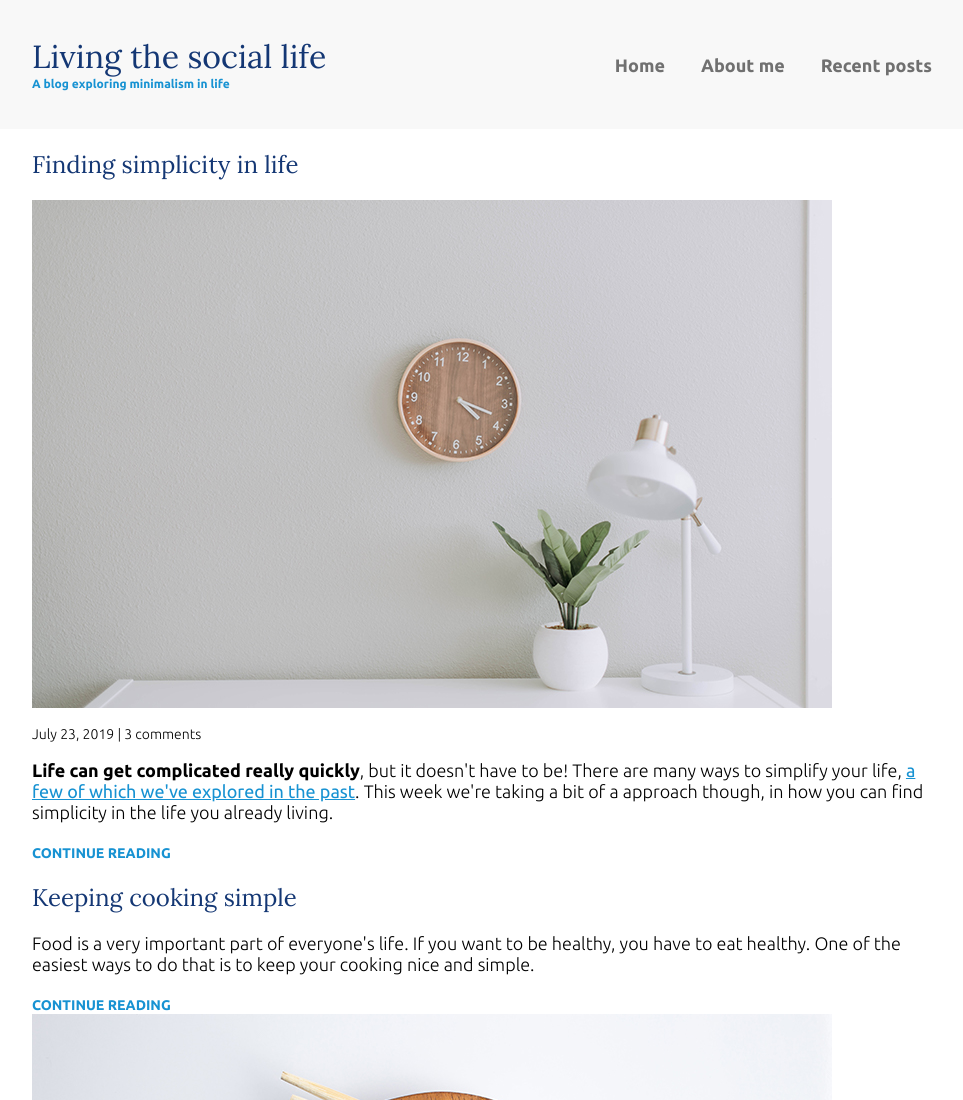
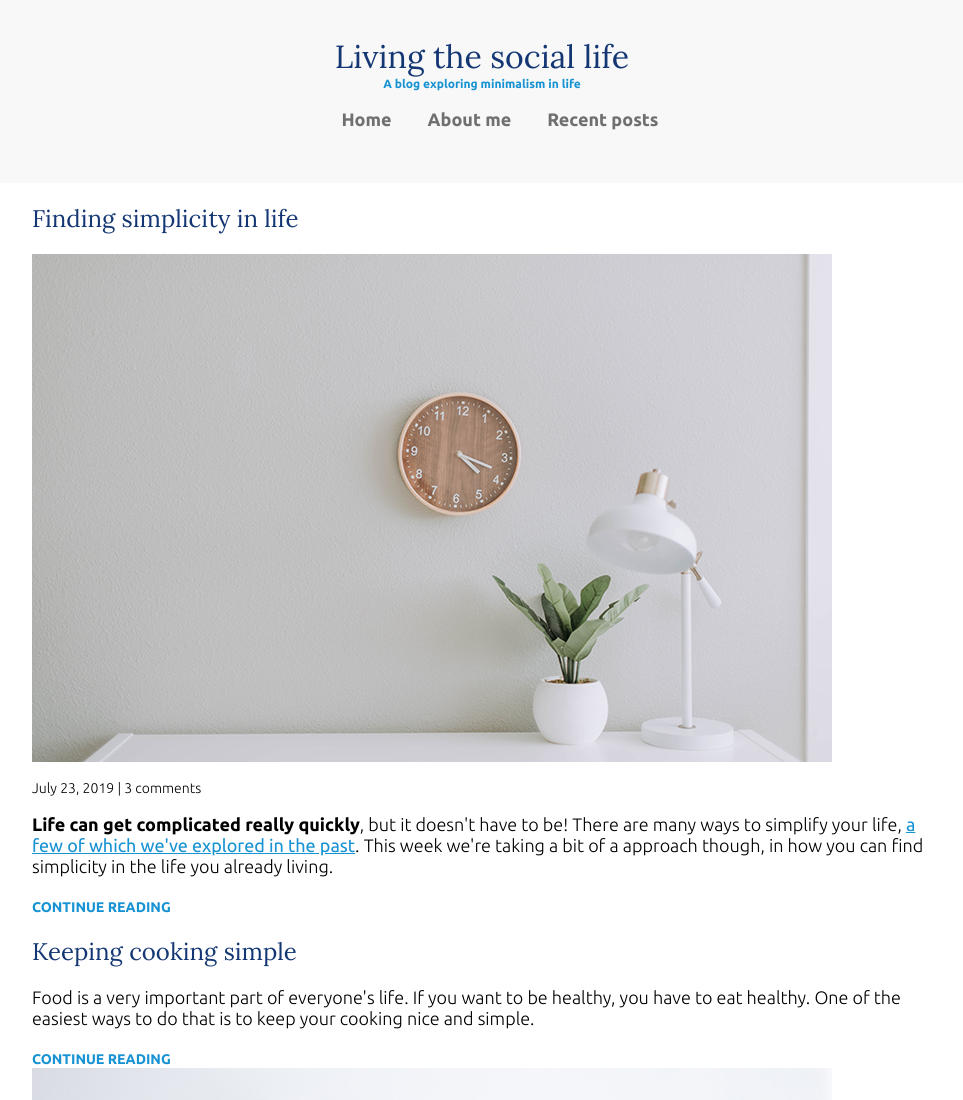
Before and after one commit to iampragalanathan/website-structure, a plain HTML site: page website-structure/index.html in a window 1280 px wide. Shown: the top 1100 px of the page, without its empty margins (158-1121 px from the left). Drawn offline with Linux system fonts and the light colour scheme.

Commit message:
refactor layout classes for improved responsiveness and consistency

```diff
--- a/website-structure/css/styles.css
+++ b/website-structure/css/styles.css
@@ -78,25 +78,27 @@ Layout
     margin: 0 auto;
 }
 
-.container-nav {
+.container-flex {
     display: flex;
     justify-content: space-between;
+    flex-direction: column;
 }
 
 header {
     background: #f8f8f8;
     padding: 2em 0;
+    text-align: center;
 }
 
-@media (max-width: 675px) {
-    .container-nav {
+/* @media (max-width: 675px) {
+    .container-flex {
         flex-direction: column;
     }
 
     header {
         text-align: center;
     }
-}
+} */
 
 /* navigation */
 
--- a/website-structure/index.html
+++ b/website-structure/index.html
@@ -12,7 +12,7 @@
     </head>
     <body>
       <header>
-        <div class="container container-nav">
+        <div class="container container-flex">
           <div class="site-title">
             <h1>Living the social life</h1>
             <p class="subtitle">A blog exploring minimalism in life</p>
@@ -28,7 +28,7 @@
         <!-- / .container -->
       </header>
 
-      <div class="container">
+      <div class="container container-flex">
         <main role="main">
           <article class="article-featured">
             <h2 class="article-title">Finding simplicity in life</h2>
```
